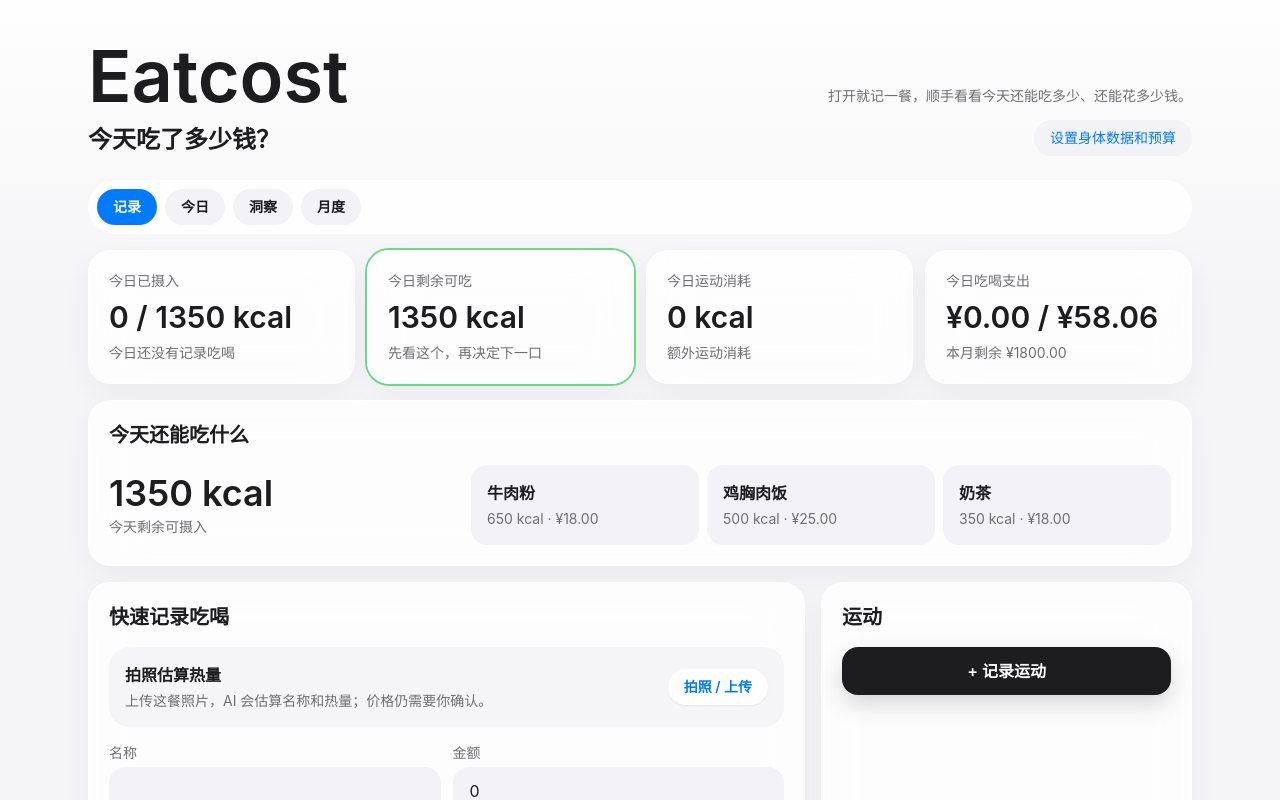
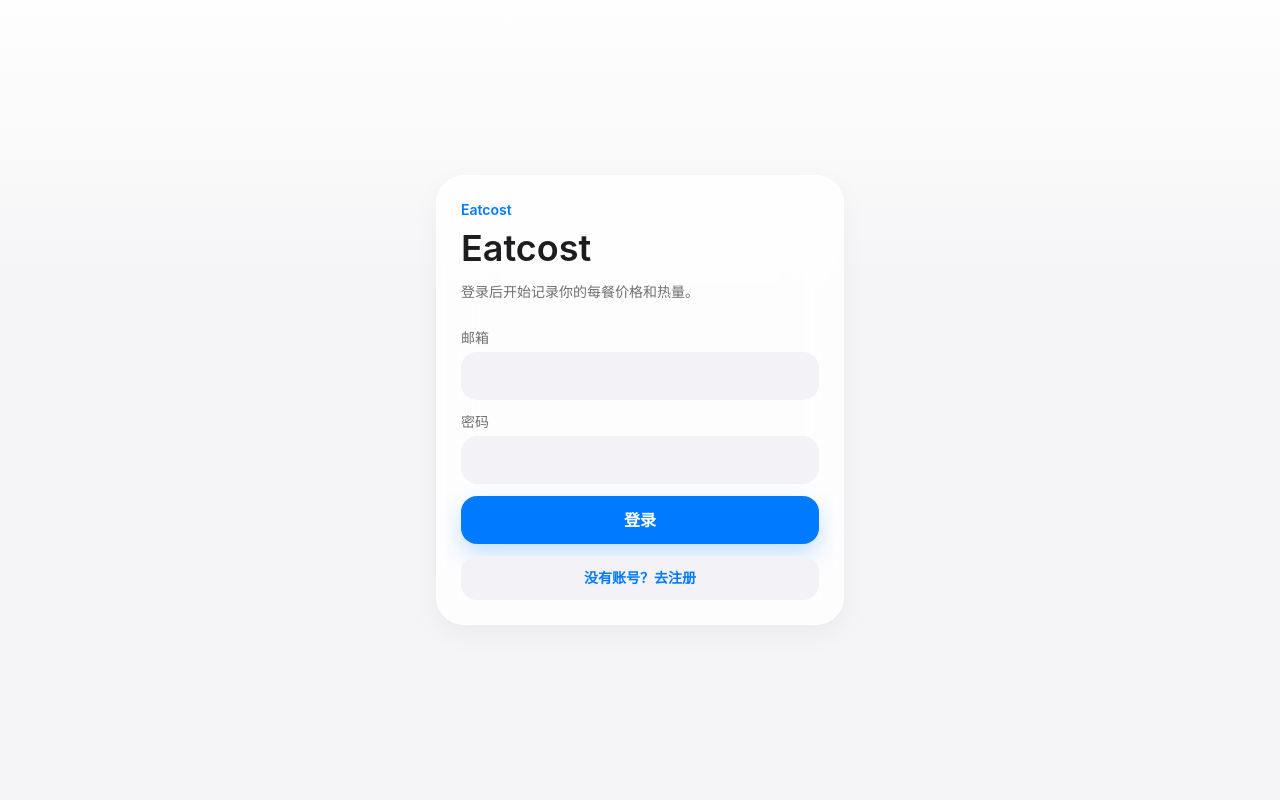
Before and after one commit to eureka777-ai/Eatcost, a Next.js app: page / in a window 1280 px wide. Shown: the top 800 px of the page. Built offline with nearby package versions, Linux system fonts and the light colour scheme; no server answers.

Commit message:
Add files via upload

```diff
--- /dev/null
+++ b/app/components/AuthGate.tsx
@@ -0,0 +1,164 @@
+"use client";
+
+import { FormEvent, ReactNode, useEffect, useState } from "react";
+import type { User } from "@supabase/supabase-js";
+import { hasSupabaseConfig, supabase } from "../lib/supabase";
+
+type AuthGateProps = {
+  children: (user: User) => ReactNode;
+};
+
+export default function AuthGate({ children }: AuthGateProps) {
+  const [user, setUser] = useState<User | null>(null);
+  const [ready, setReady] = useState(false);
+  const [email, setEmail] = useState("");
+  const [password, setPassword] = useState("");
+  const [mode, setMode] = useState<"login" | "signup">("login");
+  const [message, setMessage] = useState("");
+  const [loading, setLoading] = useState(false);
+
+  useEffect(() => {
+    if (!supabase) {
+      setReady(true);
+      return;
+    }
+
+    supabase.auth.getSession().then(({ data }) => {
+      setUser(data.session?.user ?? null);
+      setReady(true);
+    });
+
+    const { data } = supabase.auth.onAuthStateChange((_event, session) => {
+      setUser(session?.user ?? null);
+    });
+
+    return () => data.subscription.unsubscribe();
+  }, []);
+
+  async function handleAuth(event: FormEvent) {
+    event.preventDefault();
+    if (!supabase) return;
+
+    setLoading(true);
+    setMessage("");
+
+    const authCall =
+      mode === "login"
+        ? supabase.auth.signInWithPassword({ email, password })
+        : supabase.auth.signUp({ email, password });
+
+    const { error } = await authCall;
+    if (error) {
+      setMessage(toFriendlyAuthError(error.message));
+    } else if (mode === "signup") {
+      setMessage("注册成功。如果 Supabase 要求邮箱验证，请先去邮箱点确认链接。");
+    }
+
+    setLoading(false);
+  }
+
+  async function signOut() {
+    if (!supabase) return;
+    await supabase.auth.signOut();
+  }
+
+  if (!ready) {
+    return <AuthShell title="Eatcost" subtitle="正在进入你的记录..." />;
+  }
+
+  if (!hasSupabaseConfig || !supabase) {
+    return (
+      <AuthShell title="还差一步配置" subtitle="登录功能已经接好，部署前需要在 Vercel 里加 Supabase 环境变量。">
+        <div className="mt-6 rounded-[22px] bg-[#f2f2f7] p-4 text-sm leading-7 text-muted">
+          <p className="font-semibold text-ink">需要添加：</p>
+          <p>NEXT_PUBLIC_SUPABASE_URL</p>
+          <p>NEXT_PUBLIC_SUPABASE_ANON_KEY</p>
+        </div>
+      </AuthShell>
+    );
+  }
+
+  if (!user) {
+    return (
+      <AuthShell title="Eatcost" subtitle="登录后开始记录你的每餐价格和热量。">
+        <form className="mt-6 grid gap-3" onSubmit={handleAuth}>
+          <label>
+            <span className="mb-1 block text-sm text-muted">邮箱</span>
+            <input
+              className="h-12 w-full rounded-2xl border border-transparent bg-[#f2f2f7] px-4 text-ink outline-none transition focus:border-apple/40 focus:bg-white focus:ring-4 focus:ring-apple/10"
+              type="email"
+              value={email}
+              onChange={(event) => setEmail(event.target.value)}
+              required
+            />
+          </label>
+          <label>
+            <span className="mb-1 block text-sm text-muted">密码</span>
+            <input
+              className="h-12 w-full rounded-2xl border border-transparent bg-[#f2f2f7] px-4 text-ink outline-none transition focus:border-apple/40 focus:bg-white focus:ring-4 focus:ring-apple/10"
+              type="password"
+              minLength={6}
+              value={password}
+              onChange={(event) => setPassword(event.target.value)}
+              required
+            />
+          </label>
+          {message && <p className="rounded-2xl bg-[#f2f2f7] p-3 text-sm leading-6 text-muted">{message}</p>}
+          <button className="rounded-2xl bg-apple px-4 py-3 font-semibold text-white shadow-[0_10px_24px_rgba(0,122,255,0.24)]" disabled={loading}>
+            {loading ? "处理中..." : mode === "login" ? "登录" : "注册"}
+          </button>
+          <button
+            className="rounded-2xl bg-[#f2f2f7] px-4 py-3 text-sm font-semibold text-apple"
+            type="button"
+            onClick={() => {
+              setMode(mode === "login" ? "signup" : "login");
+              setMessage("");
+            }}
+          >
+            {mode === "login" ? "没有账号？去注册" : "已有账号？去登录"}
+          </button>
+        </form>
+      </AuthShell>
+    );
+  }
+
+  return (
+    <>
+      <div className="mx-auto flex max-w-6xl items-center justify-between px-3 pt-4 text-sm text-muted sm:px-6">
+        <span>{user.email}</span>
+        <button className="rounded-full bg-white px-4 py-2 font-semibold text-apple shadow-[0_8px_22px_rgba(0,0,0,0.06)]" onClick={signOut}>
+          退出
+        </button>
+      </div>
+      {children(user)}
+    </>
+  );
+}
+
+function AuthShell({
+  title,
+  subtitle,
+  children
+}: {
+  title: string;
+  subtitle: string;
+  children?: ReactNode;
+}) {
+  return (
+    <main className="mx-auto flex min-h-screen max-w-md flex-col justify-center px-5 py-10">
+      <section className="rounded-[28px] border border-white/70 bg-paper p-6 shadow-soft backdrop-blur-xl">
+        <p className="text-sm font-semibold text-apple">Eatcost</p>
+        <h1 className="mt-2 text-4xl font-semibold text-ink">{title}</h1>
+        <p className="mt-3 text-sm leading-6 text-muted">{subtitle}</p>
+        {children}
+      </section>
+    </main>
+  );
+}
+
+function toFriendlyAuthError(message: string) {
+  if (message.includes("Invalid login credentials")) return "邮箱或密码不对。";
+  if (message.includes("Email not confirmed")) return "邮箱还没有验证，请先去邮箱点确认链接。";
+  if (message.includes("Password")) return "密码至少需要 6 位。";
+  return message || "登录失败，请稍后再试。";
+}
--- /dev/null
+++ b/app/lib/supabase.ts
@@ -0,0 +1,10 @@
+import { createClient } from "@supabase/supabase-js";
+
+const supabaseUrl = process.env.NEXT_PUBLIC_SUPABASE_URL || "";
+const supabaseAnonKey = process.env.NEXT_PUBLIC_SUPABASE_ANON_KEY || "";
+
+export const hasSupabaseConfig = Boolean(supabaseUrl && supabaseAnonKey);
+
+export const supabase = hasSupabaseConfig
+  ? createClient(supabaseUrl, supabaseAnonKey)
+  : null;
--- a/app/page.tsx
+++ b/app/page.tsx
@@ -1,6 +1,7 @@
 "use client";
 
 import { FormEvent, useEffect, useMemo, useState } from "react";
+import AuthGate from "./components/AuthGate";
 
 type Category = "正餐" | "饮料" | "甜品" | "零食" | "水果" | "其他";
 type Meal = "早餐" | "午餐" | "晚餐" | "加餐";
@@ -135,6 +136,17 @@ function loadState<T>(key: string, fallback: T): T {
   }
 }
 
+function loadUserState<T>(userId: string, key: string, fallback: T): T {
+  if (typeof window === "undefined") return fallback;
+  const scopedKey = `eatcost.${userId}.${key}`;
+  return loadState(scopedKey, loadState(`eatcost.${key}`, fallback));
+}
+
+function saveUserState<T>(userId: string, key: string, value: T) {
+  if (typeof window === "undefined") return;
+  window.localStorage.setItem(`eatcost.${userId}.${key}`, JSON.stringify(value));
+}
+
 function fileToDataUrl(file: File) {
   return new Promise<string>((resolve, reject) => {
     const objectUrl = URL.createObjectURL(file);
@@ -184,6 +196,10 @@ function friendlyAiError(error: unknown) {
 }
 
 export default function Home() {
+  return <AuthGate>{(user) => <HomeApp userId={user.id} />}</AuthGate>;
+}
+
+function HomeApp({ userId }: { userId: string }) {
   const [ready, setReady] = useState(false);
   const [body, setBody] = useState(defaultBody);
   const [foods, setFoods] = useState<FoodRecord[]>([]);
@@ -201,20 +217,20 @@ export default function Home() {
   const [aiEstimate, setAiEstimate] = useState<MealEstimate | null>(null);
 
   useEffect(() => {
-    setBody({ ...defaultBody, ...loadState("eatcost.body", defaultBody) });
-    setFoods(loadState("eatcost.foods", []));
-    setExercises(loadState("eatcost.exercises", []));
-    setTemplates(loadState("eatcost.templates", defaultTemplates));
+    setBody({ ...defaultBody, ...loadUserState(userId, "body", defaultBody) });
+    setFoods(loadUserState(userId, "foods", []));
+    setExercises(loadUserState(userId, "exercises", []));
+    setTemplates(loadUserState(userId, "templates", defaultTemplates));
     setReady(true);
-  }, []);
+  }, [userId]);
 
   useEffect(() => {
     if (!ready) return;
-    localStorage.setItem("eatcost.body", JSON.stringify(body));
-    localStorage.setItem("eatcost.foods", JSON.stringify(foods));
-    localStorage.setItem("eatcost.exercises", JSON.stringify(exercises));
-    localStorage.setItem("eatcost.templates", JSON.stringify(templates));
-  }, [ready, body, foods, exercises, templates]);
+    saveUserState(userId, "body", body);
+    saveUserState(userId, "foods", foods);
+    saveUserState(userId, "exercises", exercises);
+    saveUserState(userId, "templates", templates);
+  }, [ready, userId, body, foods, exercises, templates]);
 
   const metrics = useMemo(() => {
     const bmr =
--- a/app/settings/page.tsx
+++ b/app/settings/page.tsx
@@ -1,6 +1,7 @@
 "use client";
 
 import { useEffect, useMemo, useState } from "react";
+import AuthGate from "../components/AuthGate";
 
 type Activity = "久坐" | "轻度活动" | "中度活动" | "高度活动";
 type Goal = "维持体重" | "减重" | "增重";
@@ -36,15 +37,20 @@ const activityFactors: Record<Activity, number> = {
   高度活动: 1.725
 };
 
-function loadBody() {
+function loadBody(userId: string) {
   if (typeof window === "undefined") return defaultBody;
-  const raw = window.localStorage.getItem("eatcost.body");
+  const raw = window.localStorage.getItem(`eatcost.${userId}.body`) || window.localStorage.getItem("eatcost.body");
   if (!raw) return defaultBody;
   try {
     return { ...defaultBody, ...JSON.parse(raw) } as BodyData;
   } catch {
     return defaultBody;
   }
+}
+
+function saveBody(userId: string, body: BodyData) {
+  if (typeof window === "undefined") return;
+  window.localStorage.setItem(`eatcost.${userId}.body`, JSON.stringify(body));
 }
 
 function money(value: number) {
@@ -56,18 +62,22 @@ function round(value: number) {
 }
 
 export default function SettingsPage() {
+  return <AuthGate>{(user) => <SettingsApp userId={user.id} />}</AuthGate>;
+}
+
+function SettingsApp({ userId }: { userId: string }) {
   const [ready, setReady] = useState(false);
   const [body, setBody] = useState(defaultBody);
 
   useEffect(() => {
-    setBody(loadBody());
+    setBody(loadBody(userId));
     setReady(true);
-  }, []);
+  }, [userId]);
 
   useEffect(() => {
     if (!ready) return;
-    localStorage.setItem("eatcost.body", JSON.stringify(body));
-  }, [body, ready]);
+    saveBody(userId, body);
+  }, [body, ready, userId]);
 
   const metrics = useMemo(() => {
     const bmr =
--- a/package.json
+++ b/package.json
@@ -9,6 +9,7 @@
     "lint": "next lint"
   },
   "dependencies": {
+    "@supabase/supabase-js": "^2.110.1",
     "next": "15.5.20",
     "react": "19.0.0",
     "react-dom": "19.0.0"
```
Also changed, not shown: 1 other file (tests, documents, lock files or other folders).
